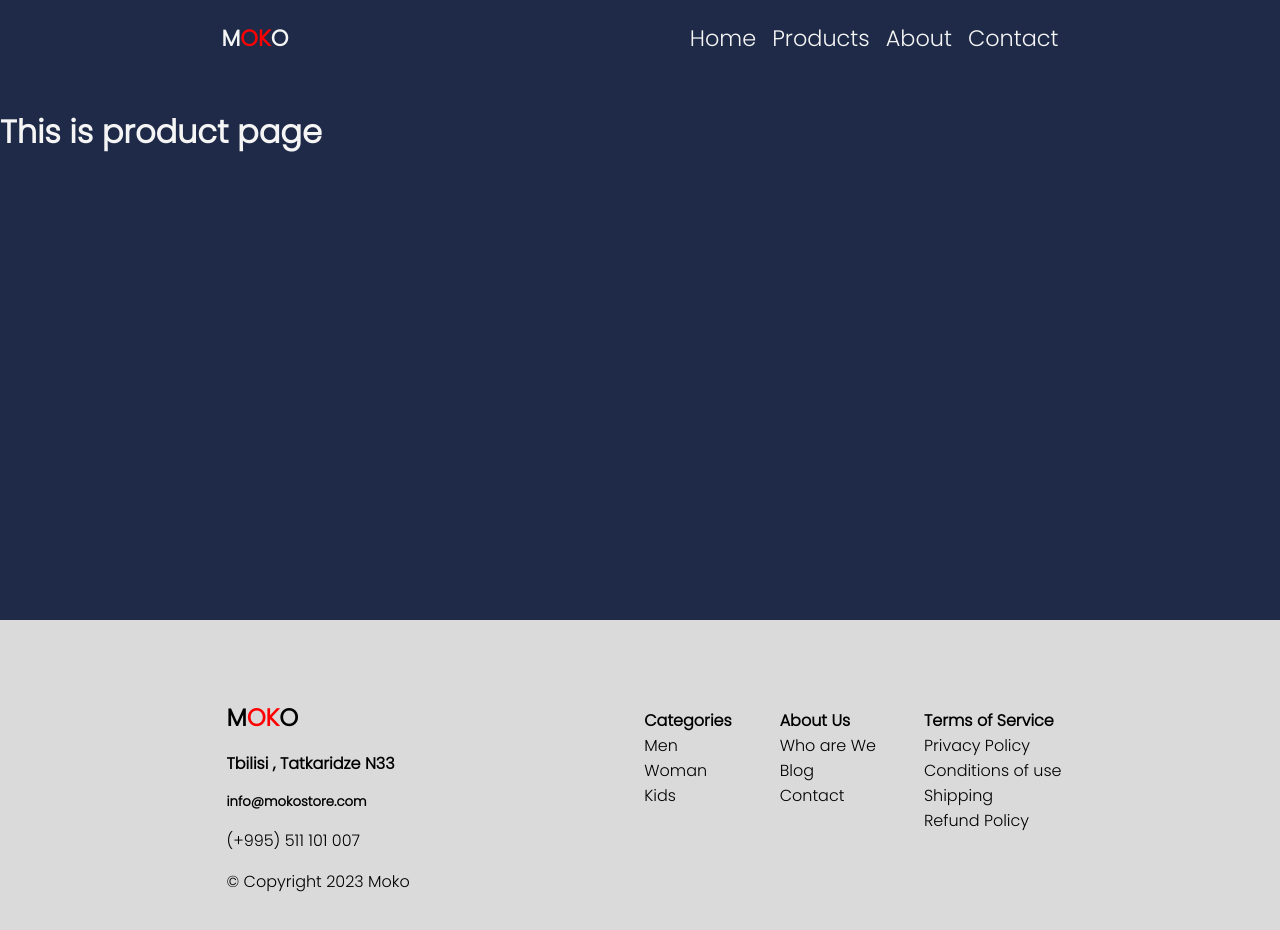
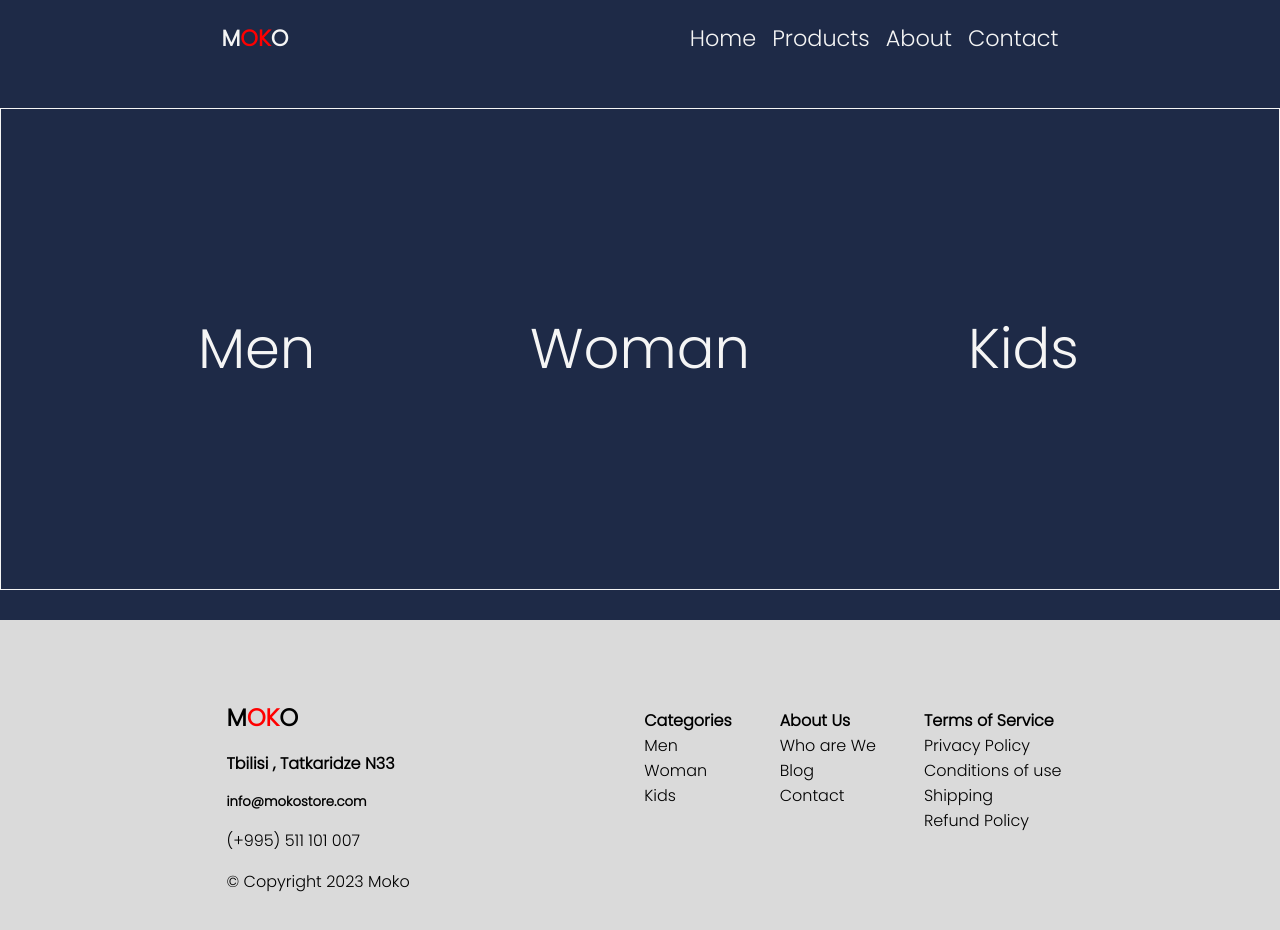
Before and after one commit to Sitch196/MOKO-Footwear-App, a React (Vite) app: page /products in a window 1280 px wide. Shown: the top 930 px of the page. Built offline with nearby package versions, Linux system fonts and the light colour scheme.

Commit message:
getting hang of react router

```diff
--- a/src/App.tsx
+++ b/src/App.tsx
@@ -8,6 +8,9 @@ import Welcome from "./Components/Header/Welcome";
 import Products from "./Components/Pages/Products";
 import About from "./Components/Pages/About";
 import Contact from "./Components/Pages/Contact";
+import KidsPage from "./Components/Pages/KidsPage";
+import MensPage from "./Components/Pages/MensPage";
+import WomanPage from "./Components/Pages/Womanpage";
 
 const GlobalStyle = createGlobalStyle`
   * {
@@ -25,7 +28,12 @@ function App() {
       <Navigation />
       <Routes>
         <Route path="/" element={<Welcome />} />
-        <Route path="products" element={<Products />} />
+        <Route path="products">
+          <Route index={true} element={<Products />} />
+          <Route path="men" element={<MensPage />} />
+          <Route path="woman" element={<WomanPage />} />
+          <Route path="kids" element={<KidsPage />} />
+        </Route>
         <Route path="about" element={<About />} />
         <Route path="contact" element={<Contact />} />
       </Routes>
--- a/src/Components/Header/Navigation.tsx
+++ b/src/Components/Header/Navigation.tsx
@@ -4,9 +4,11 @@ import styled from "styled-components";
 function Navigation() {
   return (
     <HeaderSection>
-      <Logo>
-        M<OkaySpan>OK</OkaySpan>O
-      </Logo>
+      <StyleLink to="/">
+        <Logo>
+          M<OkaySpan>OK</OkaySpan>O
+        </Logo>
+      </StyleLink>
       <nav>
         <Ul>
           <li>
@@ -26,6 +28,10 @@ function Navigation() {
     </HeaderSection>
   );
 }
+const StyleLink = styled(Link)`
+  text-decoration: none;
+  color: whitesmoke;
+`;
 const OkaySpan = styled.span`
   color: red;
 `;
--- /dev/null
+++ b/src/Components/Pages/KidsPage.tsx
@@ -0,0 +1,7 @@
+import React from "react";
+
+function KidsPage() {
+  return <div>KidsPage</div>;
+}
+
+export default KidsPage;
--- /dev/null
+++ b/src/Components/Pages/MensPage.tsx
@@ -0,0 +1,81 @@
+import styled from "styled-components";
+
+const dummyData = [
+  {
+    brand: "Nike Men's Air Monarch IV",
+    size: "42",
+    price: "$75.99",
+    img_url: "https://m.media-amazon.com/images/I/6125yAfsJKL._AC_UL320_.jpg",
+  },
+  {
+    brand: "adidas Men's Runfalcon",
+    size: "44",
+    price: "$125.99",
+    img_url: "https://m.media-amazon.com/images/I/71efu9jBa8L._AC_UL320_.jpg",
+  },
+  {
+    brand: "Reebok Work Men's Dayod",
+    size: "41",
+    price: "$95.99",
+    img_url: "https://m.media-amazon.com/images/I/61XK0PK0WGL._AC_UL320_.jpg",
+  },
+];
+
+function MensPage() {
+  return (
+    <Container>
+      <ContainerDiv>
+        {dummyData.map((shoe, index) => (
+          <EachShoe key={index}>
+            <p>{shoe.brand}</p>
+            <Shoe src={shoe.img_url} alt="shoe" />
+            <p>Size: {shoe.size}</p>
+            <p>{shoe.price}</p>
+            <Button>ADD</Button>
+          </EachShoe>
+        ))}
+      </ContainerDiv>
+    </Container>
+  );
+}
+
+const Shoe = styled.img`
+  width: 12rem;
+  @media (width < 450px) {
+    width: 7rem;
+  }
+`;
+const Button = styled.button`
+  background: none;
+  border: 1px solid black;
+  border-radius: 5px;
+  padding: 0.4rem;
+  cursor: pointer;
+`;
+const EachShoe = styled.div`
+  /* border: 1px solid red; */
+  display: flex;
+  flex-direction: column;
+  align-items: center;
+  gap: 0.5rem;
+  justify-content: center;
+  width: 30%;
+  height: 50%;
+  padding: 1.5rem 0.5rem;
+  text-align: center;
+  cursor: pointer;
+  transition: 0.4s;
+`;
+const ContainerDiv = styled.div`
+  /* border: 1px solid green; */
+  height: 100%;
+  display: flex;
+  align-items: center;
+  justify-content: center;
+`;
+const Container = styled.div`
+  padding: 2rem 0;
+  width: 100%;
+  height: 30rem;
+`;
+export default MensPage;
--- a/src/Components/Pages/Products.tsx
+++ b/src/Components/Pages/Products.tsx
@@ -1,14 +1,63 @@
+import { Link } from "react-router-dom";
 import styled from "styled-components";
+
+const Sneakers = {
+  brand: "Nike",
+};
 
 function Products() {
   return (
     <Container>
-      <h1>This is product page</h1>
+      <CategoryContainer>
+        <EachCategory>
+          <StyledLink to="men">Men</StyledLink>
+        </EachCategory>
+        <EachCategory>
+          <StyledLink to="woman">Woman</StyledLink>
+        </EachCategory>
+        <EachCategory>
+          <StyledLink to="kids">Kids</StyledLink>{" "}
+        </EachCategory>
+      </CategoryContainer>
     </Container>
   );
 }
 
 export default Products;
+const CategoryContainer = styled.div`
+  border: 1px solid whitesmoke;
+  height: 100%;
+  display: flex;
+  align-items: center;
+  justify-content: center;
+`;
+const EachCategory = styled.div`
+  /* border: 1px solid whitesmoke; */
+  font-size: 3.5rem;
+  display: flex;
+  align-items: center;
+  justify-content: center;
+  width: 30%;
+  height: 50%;
+  text-align: center;
+  cursor: pointer;
+  transition: 0.4s;
+
+  &:hover {
+    font-size: 5rem;
+  }
+
+  @media (width < 650px) {
+    font-size: 2.5rem;
+  }
+  @media (width < 400px) {
+    font-size: 1.8rem;
+  }
+`;
+const StyledLink = styled(Link)`
+  color: whitesmoke;
+  text-decoration: none;
+`;
 const Container = styled.div`
   padding: 2rem 0;
   color: whitesmoke;
--- /dev/null
+++ b/src/Components/Pages/WomanPage.tsx
@@ -0,0 +1,7 @@
+import React from "react";
+
+function WomanPage() {
+  return <div>WomanPage</div>;
+}
+
+export default WomanPage;
```
